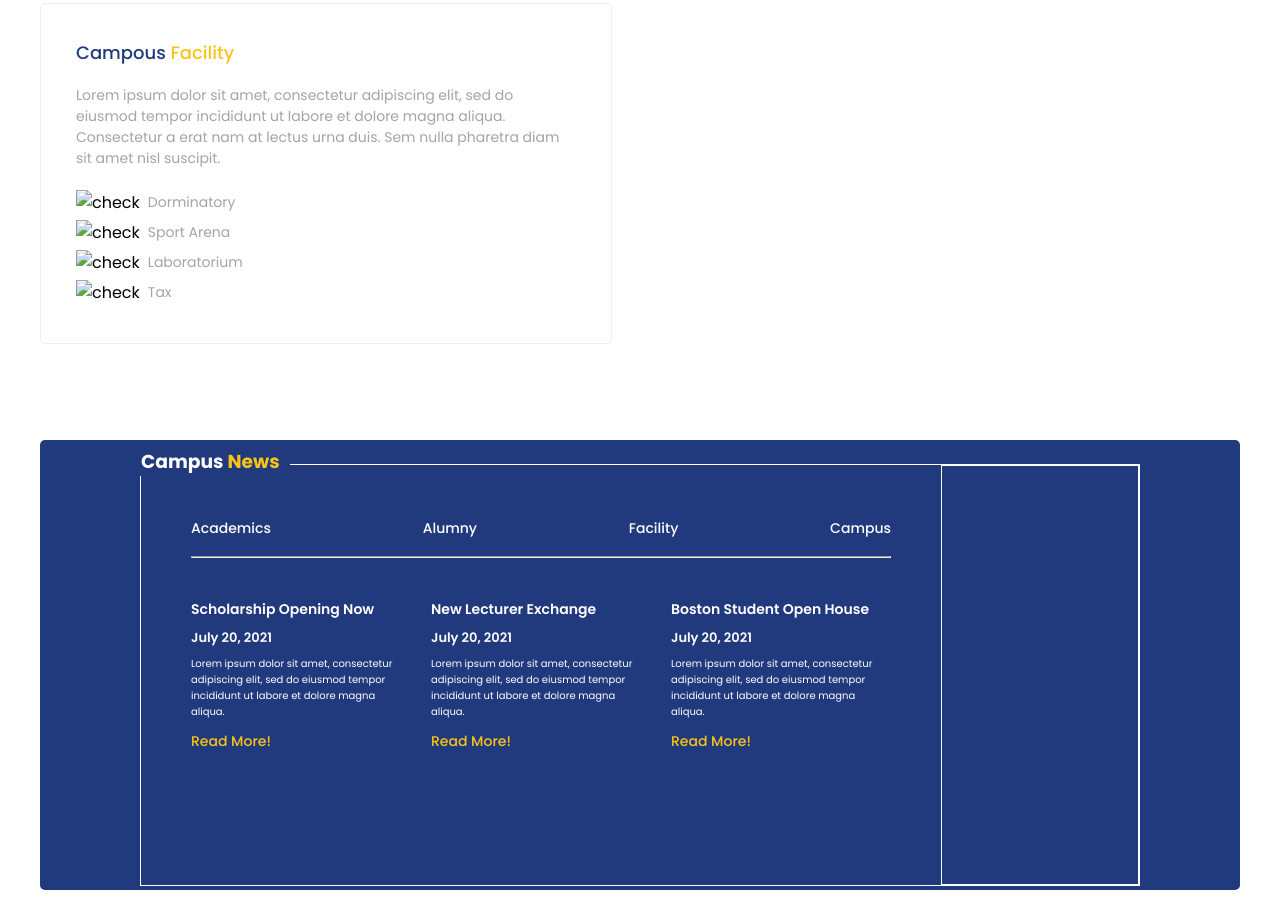
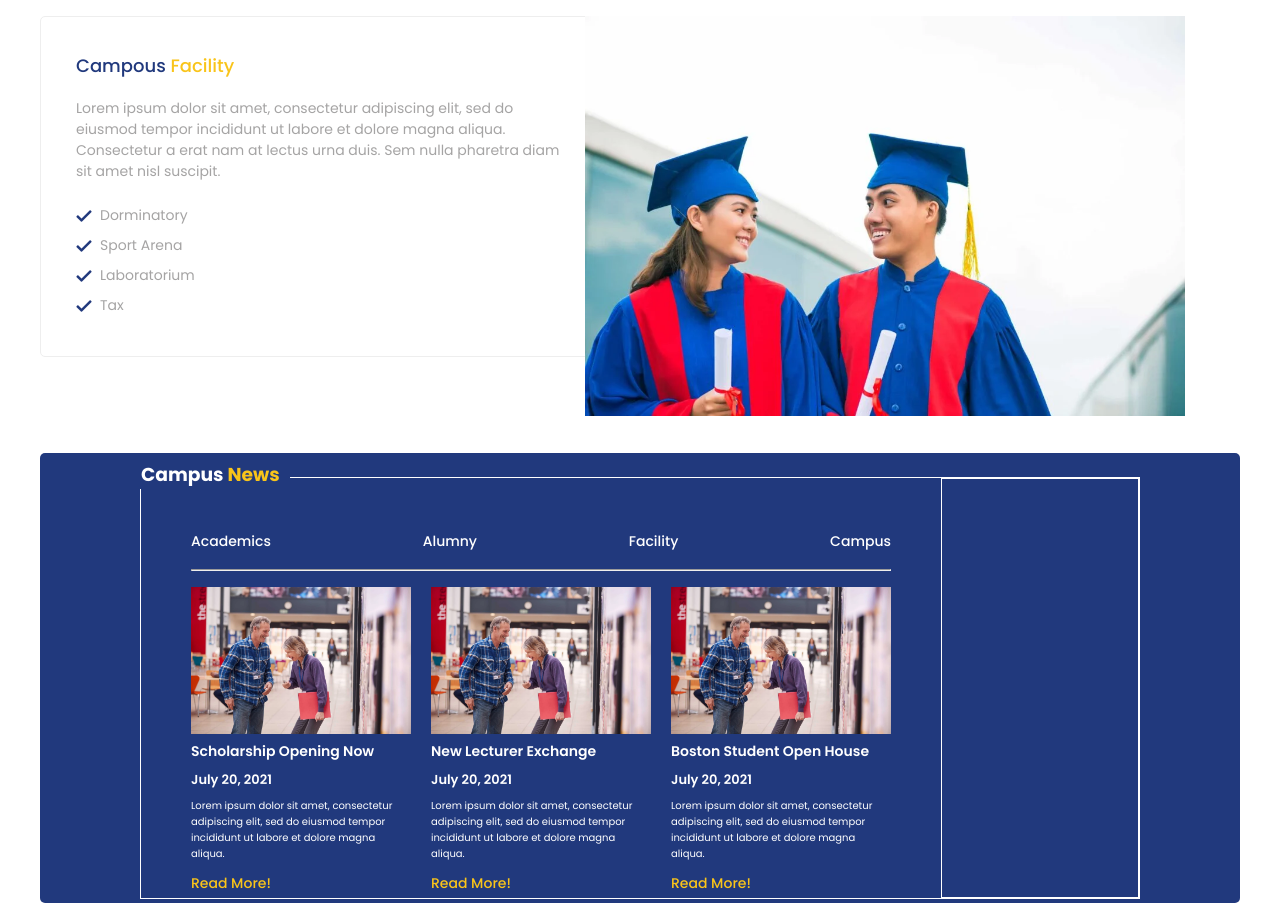
Before and after one commit to Lamilekan60/lamireps, a plain HTML site: page index.html in a window 1280 px wide. Shown: the part 1384-2287 px from the top of the page. Drawn offline with Linux system fonts and the light colour scheme.

Commit message:
changed file

```diff
--- a/index.html
+++ b/index.html
@@ -24,17 +24,17 @@
                     <ul class="ul-div">
                         <div class="li-div">
                             <li class="none">
-                                <img src="images/mail.png" alt="mail">
+                                <img src="assetts/images/mail.png" alt="mail">
                                 <p>info@Oouschool.edu</p>
                             </li>
                             <li class="none">
-                                <img src="images/call (3).png" alt="call">
+                                <img src="assetts/images/call (3).png" alt="call">
                                 <p>+234 090367528</p>
                             </li>
                         </div>
                         <div class="icon">
                             <li>
-                                <img src="images/magnifying-glass.png" alt="">
+                                <img src="assetts/images/magnifying-glass.png" alt="">
                             </li>
                         </div>
                     </ul>
@@ -44,7 +44,7 @@
             <div class="navbar">
                 <div class="content-1">
                     <header class="header">
-                    <img src="images/oou-ago-iwoye-logo-5.png" alt="">
+                    <img src="assetts/images/oou-ago-iwoye-logo-5.png" alt="">
                     </header>
                      <div class="navlinks">
                          <ul class="li-link">
@@ -144,25 +144,25 @@
                     <p>Lorem ipsum dolor sit amet, consectetur adipiscing elit, sed do eiusmod tempor incididunt ut labore et dolore magna aliqua. Consectetur a erat nam at lectus urna duis. Sem nulla pharetra diam sit amet nisl suscipit.</p>
                     <div class="check">
                         <div class="flex">
-                            <img src="images/check (1).png" alt="check">
+                            <img src="assetts/images/check (1).png" alt="check">
                             <p>Dorminatory</p>
                         </div>
                         <div class="flex">
-                            <img src="images/check (1).png" alt="check">
+                            <img src="assetts/images/check (1).png" alt="check">
                             <p>Sport Arena</p>
                         </div>
                         <div class="flex">
-                            <img src="images/check (1).png" alt="check">
+                            <img src="assetts/images/check (1).png" alt="check">
                             <p>Laboratorium</p>
                         </div>
                         <div class="flex">
-                            <img src="images/check (1).png" alt="check">
+                            <img src="assetts/images/check (1).png" alt="check">
                             <p>Tax</p>
                         </div>
                     </div>
                 </div>
                 <div class="img-2">
-                <img class="students" src="images/studebts.webp" alt="">
+                <img class="students" src="assetts/images/studebts.webp" alt="">
                 </div>
             </div>
         </div>
@@ -184,7 +184,7 @@
                         <hr>
                         <div class="son">
                             <div class="box-con">
-                                <img src="images/opening.webp" alt="">
+                                <img src="assetts/images/opening.webp" alt="">
                                 <div class="box-texts">
                                   <h3>Scholarship Opening Now</h3>
                                   <h5>July 20, 2021</h5>
@@ -193,7 +193,7 @@
                                 <a href="#" class="Reads">Read More!</a>
                             </div>
                             <div class="box-con">
-                                <img src="images/opening.webp" alt="">
+                                <img src="assetts/images/opening.webp" alt="">
                                 <div class="box-texts">
                                   <h3>New Lecturer Exchange</h3>
                                   <h5>July 20, 2021</h5>
@@ -202,7 +202,7 @@
                                 <a href="#" class="Reads">Read More!</a>
                             </div>
                             <div class="box-con">
-                                <img src="images/opening.webp" alt="">
+                                <img src="assetts/images/opening.webp" alt="">
                                 <div class="box-texts">
                                   <h3>Boston Student Open House</h3>
                                   <h5>July 20, 2021</h5>
```
